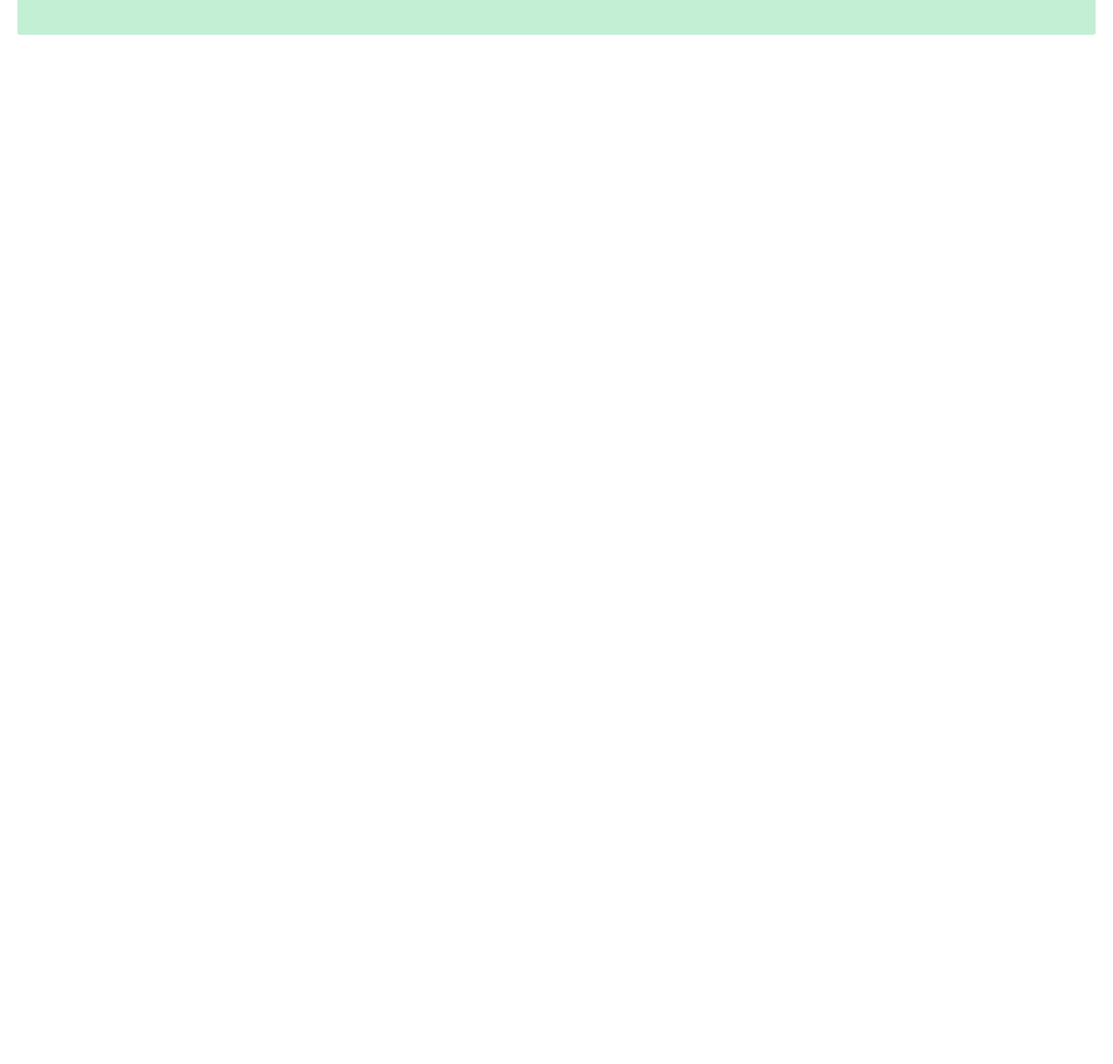
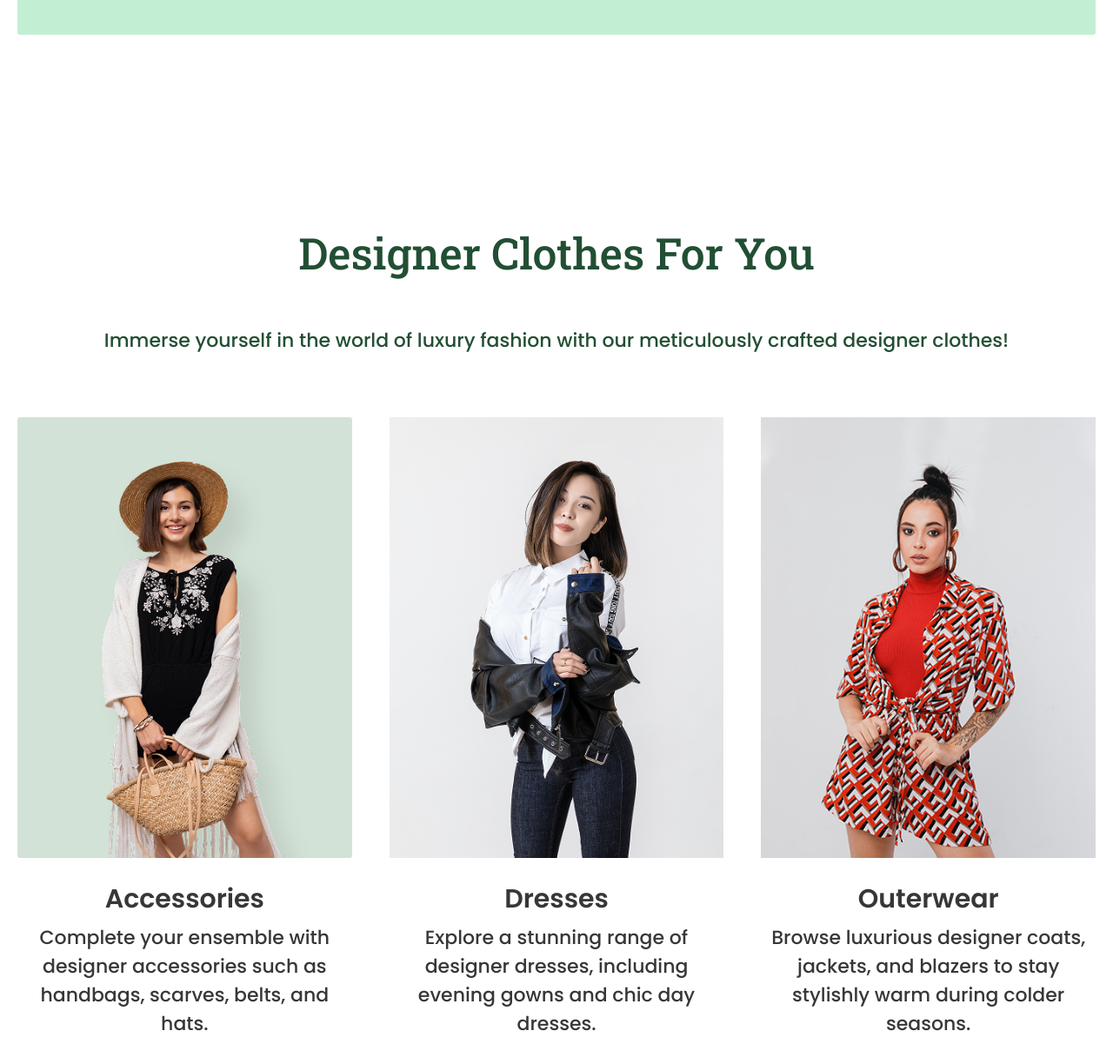
Before and after one commit to artemlascovec-beep/rivo-adaptive, a plain HTML site: page index.html in a window 1280 px wide. Shown: the part 4227-5451 px from the top of the page at 87% size. Before the commit the page ends 4485 px from the top, so only its background shows below. Drawn offline with nearby package versions, Linux system fonts and the light colour scheme; a web font is replaced by a local one.

Commit message:
Add Designer Block

```diff
--- a/css/style.css
+++ b/css/style.css
@@ -693,3 +693,66 @@ body, html {
         margin-bottom: 55px;
     }
 }
+
+/* Designer Block Styles */
+.designer-block h2 {
+    color: #224F34;
+    text-align: center;
+    font-size: 50px;
+    font-family: "Roboto Slab", serif;
+    font-weight: 500;
+    margin-bottom: 51px;
+}
+
+.designer-block p {
+    color: #224F34;
+    font-size: 22px;
+    text-align: center;
+    font-family: "Poppins", sans-serif;
+    font-weight: 500;
+    margin-bottom: 72px;
+}
+
+.designer-block .designer-wrapper {
+    display: flex;
+    justify-content: space-between;
+    gap: 43px;
+}
+
+.designer-block .designer-wrapper .des-card {
+    flex-grow: 1;
+    transition: transform 0.3s ease;
+    width: 100%;
+    max-width: 100%;
+    cursor: pointer;
+}
+
+.designer-block .designer-wrapper .des-card:hover {
+    transform: scale(1.1);
+}
+
+.designer-block .designer-wrapper .des-card img {
+    width: 100%;
+    max-width: 100%;
+    height: auto;
+    object-fit: cover;
+    display: block;
+    margin-bottom: 25px;
+}
+
+.designer-block .designer-wrapper .des-card h3 {
+    text-align: center;
+    color: #373737;
+    font-size: 30px;
+    font-family: "Poppins", sans-serif;
+    font-weight: 600;
+    margin-bottom: 5px;
+}
+
+.designer-block .designer-wrapper .des-card p {
+    color: #373737;
+    font-size: 22px;
+    text-align: center;
+    font-family: "Poppins", sans-serif;
+    font-weight: 500;
+}
--- a/index.html
+++ b/index.html
@@ -189,6 +189,28 @@
                 <button>buy now</button>
             </div>
         </div>
+
+        <div class="designer-block">
+            <h2>Designer Clothes For You</h2>
+            <p>Immerse yourself in the world of luxury fashion with our meticulously crafted designer clothes!</p>
+            <div class="designer-wrapper">
+                <div class="des-card">
+                    <img src="img/cart-1.png" alt="Card 1">
+                    <h3>Accessories</h3>
+                    <p>Complete your ensemble with designer accessories such as handbags, scarves, belts, and hats.</p>
+                </div>
+                <div class="des-card">
+                    <img src="img/cart-2.png" alt="Card 2">
+                    <h3>Dresses</h3>
+                    <p>Explore a stunning range of designer dresses, including evening gowns and chic day dresses.</p>
+                </div>
+                <div class="des-card">
+                    <img src="img/cart-3.png" alt="Card 3">
+                    <h3>Outerwear</h3>
+                    <p>Browse luxurious designer coats, jackets, and blazers to stay stylishly warm during colder seasons.</p>
+                </div>
+            </div>
+        </div>
     </main>
 </body>
 </html>
```
